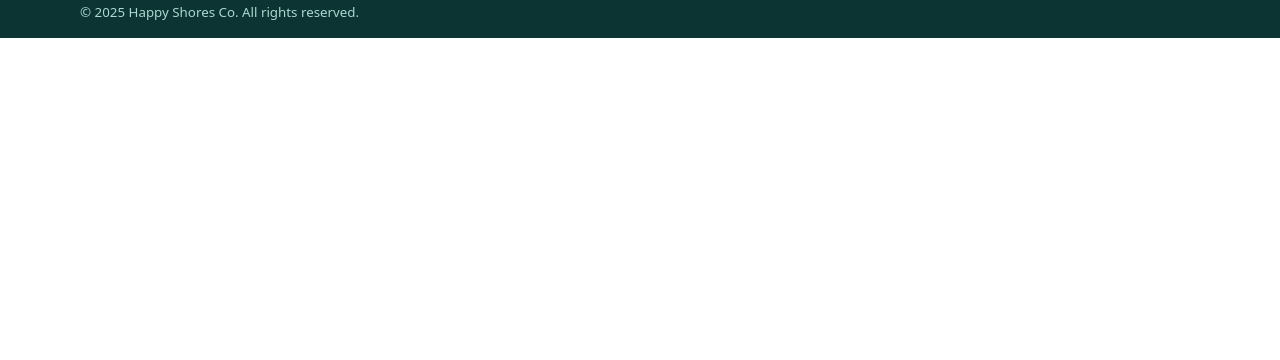
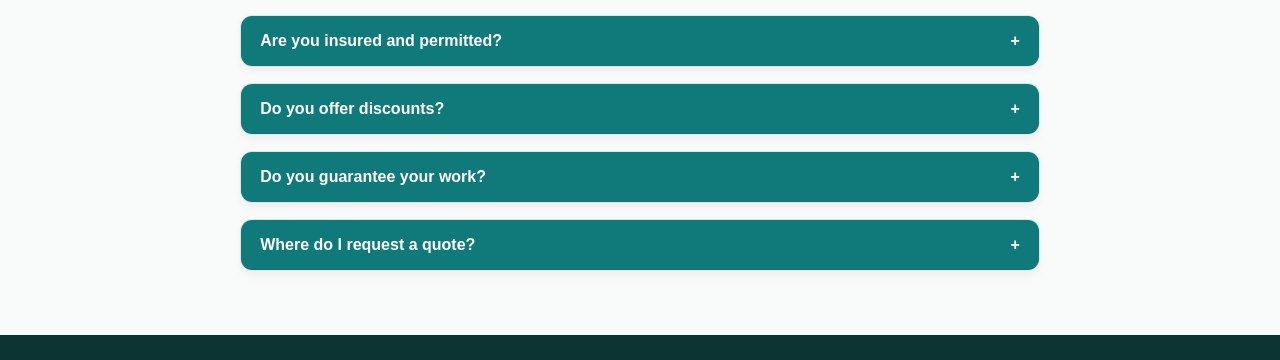
Before and after one commit to happyshoresco/happyshoresco, a plain HTML site: page index.html in a window 1280 px wide. Shown: the part 2455-2815 px from the top of the page. Before the commit the page ends 2493 px from the top, so only its background shows below. Drawn offline with Linux system fonts and the light colour scheme.

Commit message:
Added expandable FAQ section with common questions

```diff
--- a/index.html
+++ b/index.html
@@ -155,6 +155,43 @@
     </div>
   </section>
 
+  <!-- FAQ SECTION -->
+<section id="faq" class="faq-section">
+  <div class="container">
+    <h2 class="section-title">Common Questions</h2>
+    <div class="faq">
+      <div class="faq-item">
+        <button class="faq-question">Are you insured and permitted?</button>
+        <div class="faq-answer">
+          <p>Yes! We are fully insured and properly permitted to perform lake weed removal, dock cleaning, and shoreline services throughout Dane County.</p>
+        </div>
+      </div>
+
+      <div class="faq-item">
+        <button class="faq-question">Do you offer discounts?</button>
+        <div class="faq-answer">
+          <p>Yes — we offer flexible pricing and special discounts for recurring or seasonal customers. Ask about multi-service packages for even more savings!</p>
+        </div>
+      </div>
+
+      <div class="faq-item">
+        <button class="faq-question">Do you guarantee your work?</button>
+        <div class="faq-answer">
+          <p>Absolutely. Every project includes a <strong>two-week happiness guarantee</strong>. If something isn’t right, we’ll return and make it right — no questions asked.</p>
+        </div>
+      </div>
+
+      <div class="faq-item">
+        <button class="faq-question">Where do I request a quote?</button>
+        <div class="faq-answer">
+          <p>You can request a quote anytime by emailing <a href="mailto:happyshoresco@gmail.com">happyshoresco@gmail.com</a> or calling <a href="tel:+16083452345">(608) 345-2345</a>. We’re always happy to discuss your lakefront needs!</p>
+        </div>
+      </div>
+    </div>
+  </div>
+</section>
+
+
   <footer class="site-footer">
     <div class="container footer__inner">
       <div class="footer__brand">
--- a/script.js
+++ b/script.js
@@ -11,3 +11,15 @@ document.querySelectorAll('.nav__links a').forEach(a=>{
 
 // Year in footer
 document.getElementById('year').textContent = new Date().getFullYear();
+// FAQ accordion toggle
+const faqItems = document.querySelectorAll(".faq-item");
+
+faqItems.forEach(item => {
+  const question = item.querySelector(".faq-question");
+  question.addEventListener("click", () => {
+    item.classList.toggle("active");
+    faqItems.forEach(other => {
+      if (other !== item) other.classList.remove("active");
+    });
+  });
+});
--- a/styles.css
+++ b/styles.css
@@ -190,3 +190,75 @@ img{max-width:100%;display:block}
   font-size: 0.85rem;
   color: #557;
 }
+
+/* === FAQ Section === */
+.faq-section {
+  padding: 64px 0;
+  background: #f9fbfb;
+}
+
+.faq {
+  max-width: 800px;
+  margin: 0 auto;
+  display: flex;
+  flex-direction: column;
+  gap: 1rem;
+}
+
+.faq-item {
+  background: #ffffff;
+  border: 1px solid #dbe7e5;
+  border-radius: 12px;
+  box-shadow: 0 4px 10px rgba(0,0,0,0.05);
+  overflow: hidden;
+  transition: all 0.3s ease;
+}
+
+.faq-question {
+  width: 100%;
+  text-align: left;
+  background: var(--teal);
+  color: #ffffff;
+  font-weight: 600;
+  font-size: 1rem;
+  padding: 1rem 1.2rem;
+  border: none;
+  cursor: pointer;
+  display: flex;
+  align-items: center;
+  justify-content: space-between;
+  transition: background 0.3s ease;
+}
+
+.faq-question::after {
+  content: "+";
+  font-weight: 700;
+  transition: transform 0.3s ease;
+}
+
+.faq-item.active .faq-question::after {
+  content: "−";
+}
+
+.faq-question:hover {
+  background: var(--teal-600);
+}
+
+.faq-answer {
+  max-height: 0;
+  overflow: hidden;
+  background: #f8fbfb;
+  transition: max-height 0.3s ease, padding 0.3s ease;
+  padding: 0 1.2rem;
+}
+
+.faq-item.active .faq-answer {
+  max-height: 200px; /* expands smoothly */
+  padding: 0.8rem 1.2rem 1.2rem;
+}
+
+.faq-answer p {
+  margin: 0;
+  color: #0a2a2a;
+  font-size: 0.95rem;
+}
```
